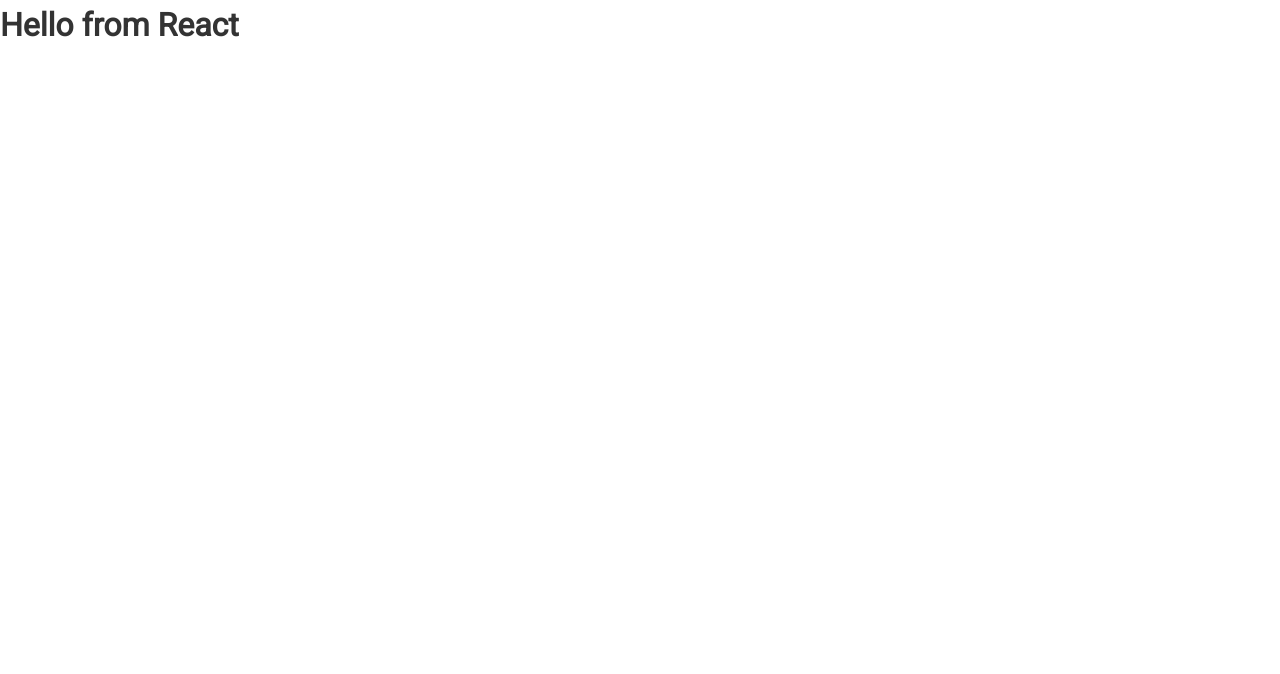
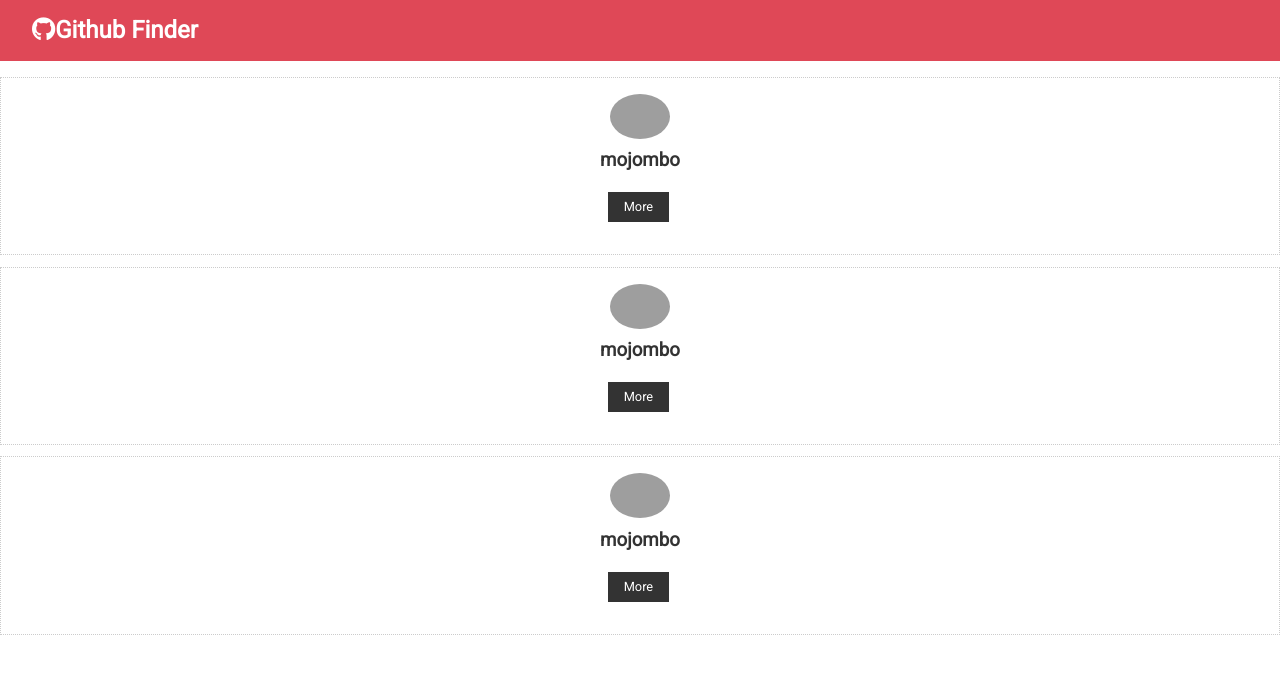
Before and after one commit to rahul0731/github-finder, a React (Create React App) app: page / in a window 1280 px wide. Shown: the top 674 px of the page. Built offline with nearby package versions, Linux system fonts and the light colour scheme; grey boxes are pictures that could not be loaded.

Commit message:
Adding Users,Navbar Components

```diff
--- a/package.json
+++ b/package.json
@@ -3,6 +3,9 @@
   "version": "0.1.0",
   "private": true,
   "dependencies": {
+    "@fortawesome/fontawesome-svg-core": "^1.2.31",
+    "@fortawesome/free-solid-svg-icons": "^5.15.0",
+    "@fortawesome/react-fontawesome": "^0.1.11",
     "@testing-library/jest-dom": "^4.2.4",
     "@testing-library/react": "^9.5.0",
     "@testing-library/user-event": "^7.2.1",
--- a/public/index.html
+++ b/public/index.html
@@ -10,34 +10,17 @@
       content="Web site created using create-react-app"
     />
     <link rel="apple-touch-icon" href="%PUBLIC_URL%/logo192.png" />
-    <!--
-      manifest.json provides metadata used when your web app is installed on a
-      user's mobile device or desktop. See https://developers.google.com/web/fundamentals/web-app-manifest/
-    -->
     <link rel="manifest" href="%PUBLIC_URL%/manifest.json" />
-    <!--
-      Notice the use of %PUBLIC_URL% in the tags above.
-      It will be replaced with the URL of the `public` folder during the build.
-      Only files inside the `public` folder can be referenced from the HTML.
-
-      Unlike "/favicon.ico" or "favicon.ico", "%PUBLIC_URL%/favicon.ico" will
-      work correctly both with client-side routing and a non-root public URL.
-      Learn how to configure a non-root public URL by running `npm run build`.
-    -->
+   <link
+      rel="stylesheet"
+      href="https://use.fontawesome.com/releases/v5.8.2/css/all.css"
+      integrity="sha338-oS3vJWv+0UjzBfOzYUhtDYW+Pj2yciDJxpsK1OYPAYjqT085Qq/1cq5FLXAZQ7Ay"
+      crossorigin="anonymous"
+   />
     <title>React App</title>
   </head>
   <body>
     <noscript>You need to enable JavaScript to run this app.</noscript>
     <div id="root"></div>
-    <!--
-      This HTML file is a template.
-      If you open it directly in the browser, you will see an empty page.
-
-      You can add webfonts, meta tags, or analytics to this file.
-      The build step will place the bundled scripts into the <body> tag.
-
-      To begin the development, run `npm start` or `yarn start`.
-      To create a production bundle, use `npm run build` or `yarn build`.
-    -->
   </body>
 </html>
--- a/src/App.js
+++ b/src/App.js
@@ -1,11 +1,13 @@
 import React, { Component } from 'react';
 import './App.css';
-
+import Navbar from './components/layout/Navbar';
+import Users from './components/users/Users';
 class App extends Component {
   render(){
     return(
       <div className='App'>
-        <h1>Hello from React</h1>
+        <Navbar/>
+        <Users/>
       </div>
     );
   }
--- /dev/null
+++ b/src/components/layout/Navbar.js
@@ -0,0 +1,25 @@
+import React, { Component } from 'react'
+import PropTypes from 'prop-types'
+
+export class Navbar extends Component {
+    static defaultProps = {
+       title :"Github Finder",
+        icon :'fab fa-github'
+    }
+
+    static propTypes = {
+        title : PropTypes.string.isRequired,
+        icon : PropTypes.string.isRequired
+    }
+    render() {
+        return (
+            <nav className="navbar bg-primary">
+                <h1>
+                   <i className={this.props.icon}/>{this.props.title}
+                </h1>
+            </nav>
+        )
+    }
+}
+
+export default Navbar
--- /dev/null
+++ b/src/components/users/UserItem.js
@@ -0,0 +1,21 @@
+import React, { Component } from 'react'
+
+class UserItem extends Component {
+    render() {
+        const { login, avatar_url,html_url} = this.props.user;
+        return (
+            <div className="card text-center">
+                <img src={avatar_url} alt="" className="round-img" style={{width:'60px'}}></img>
+                <h3>{login}</h3>
+                <div>
+                     <a href={html_url} className='btn btn-dark btn-sm my-1'>
+                         More
+                     </a>
+
+                </div>
+            </div>
+        )
+    }
+}
+
+export default UserItem
--- /dev/null
+++ b/src/components/users/Users.js
@@ -0,0 +1,37 @@
+import React, { Component } from 'react'
+import UserItem from './UserItem'
+class Users extends Component {
+    state = {
+        users : [
+            {
+                id : '1',
+                login : 'mojombo',
+                avatar_url : 'https://avatars0.githubusercontent.com/u/1?v=4',
+                html_url : 'https://github.com/mojombo'
+            },
+            {
+                id : '2',
+                login : 'mojombo',
+                avatar_url : 'https://avatars0.githubusercontent.com/u/1?v=4',
+                html_url : 'https://github.com/mojombo'
+            },
+            {
+                id : '3',
+                login : 'mojombo',
+                avatar_url : 'https://avatars0.githubusercontent.com/u/1?v=4',
+                html_url : 'https://github.com/mojombo'
+            }
+        ]
+    }
+    render() {
+        return (
+            <div>
+                {this.state.users.map(user => (
+                    <UserItem key={user.id} user ={user}></UserItem>
+                ))}
+            </div>
+        )
+    }
+}
+
+export default Users
```
Also changed, not shown: 1 other file (tests, documents, lock files or other folders).
